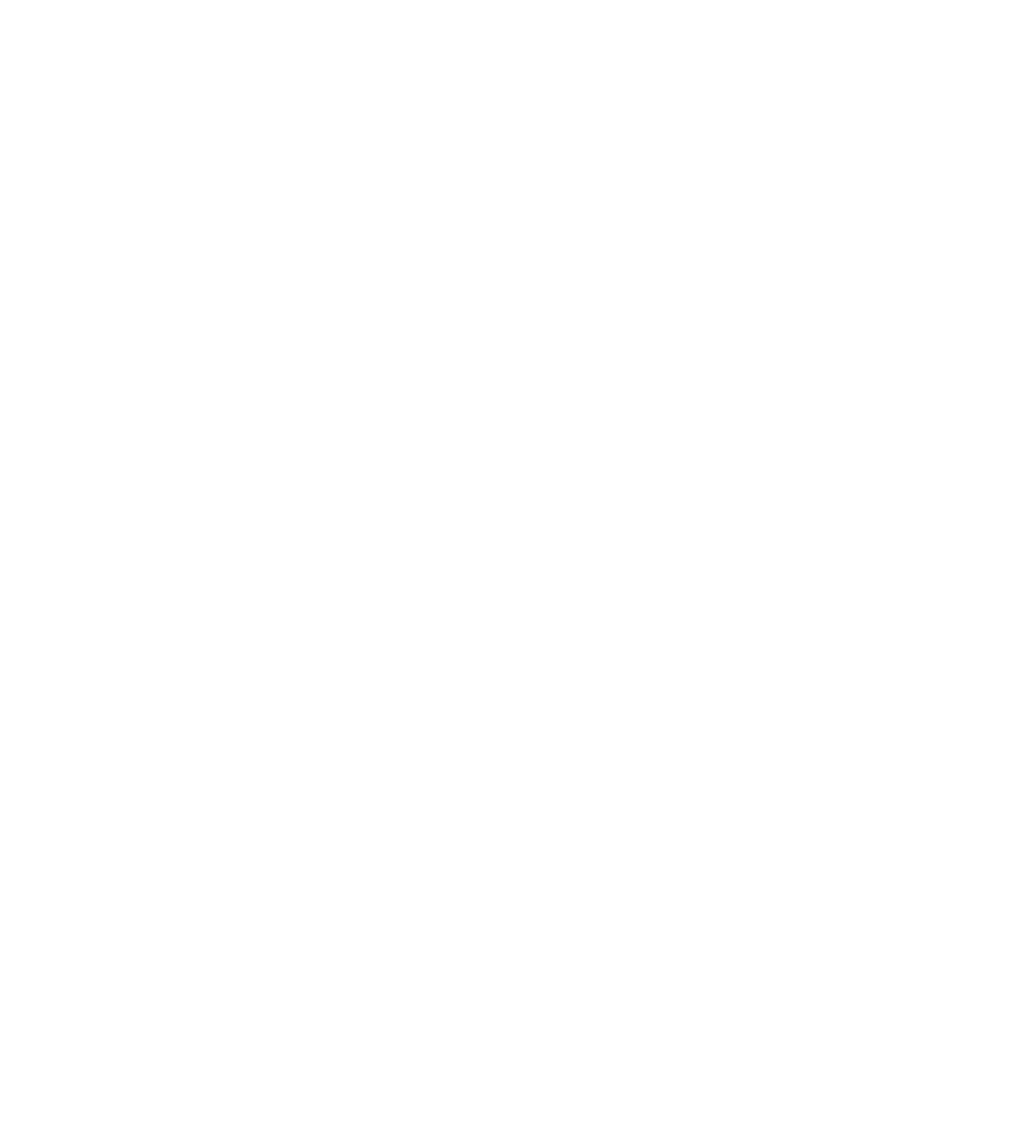
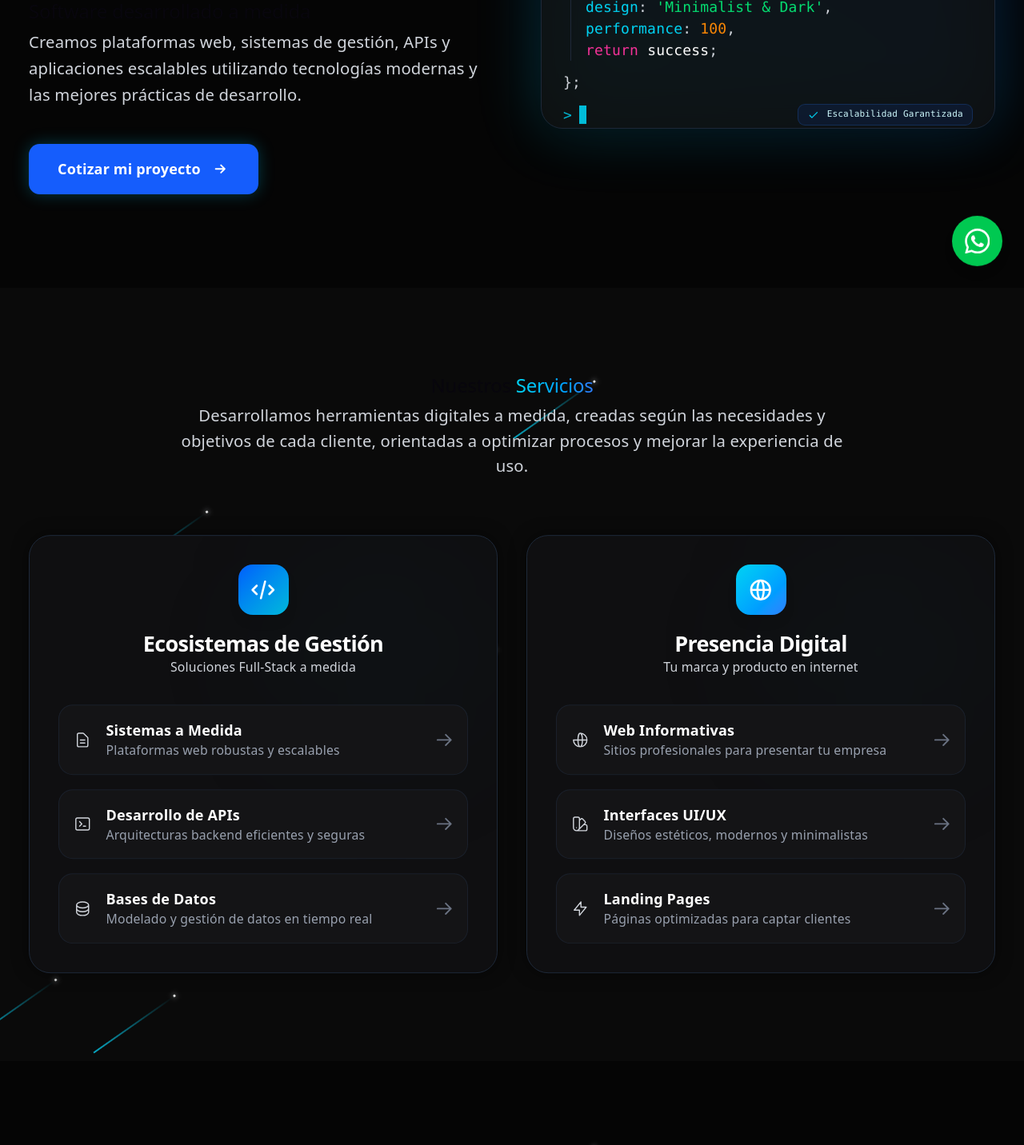
Before and after one commit to NexusCodeDeveloper/Nexus-web, a React (Vite) app: page / in a window 1280 px wide. Shown: the part 440-1872 px from the top of the page at 80% size. Before the commit the page ends 800 px from the top, so only its background shows below. Built offline with nearby package versions, Linux system fonts and the light colour scheme.

Commit message:
feat: Actualiza el componente Home para incluir secciones adicionales y mejorar la estructura

```diff
--- a/src/page/Home.jsx
+++ b/src/page/Home.jsx
@@ -1,10 +1,22 @@
 import React from 'react'
 import Navbar from '../components/navbar/Navbar'
+import Hero from '../components/hero/Hero'
+import Service from '../components/services/Service'
+import ProcessSection from '../components/processSection/ProcessSection'
+import AboutSection from '../components/aboutSection/AboutSection'
+import Footer from '../components/footer/Footer'
+import WhatsAppButton from '../components/whatsappButton/WhatsAppButton'
 
-const Home = () => {
+const Home = ({ loadingComplete }) => {
   return (
-    <div>
+    <div className="overflow-x-hidden">
         <Navbar/>
+        <Hero loadingComplete={loadingComplete}/>
+        <Service/>
+        <ProcessSection/>
+        <AboutSection/>
+        <Footer/>
+        <WhatsAppButton/>
     </div>
   )
 }
```
